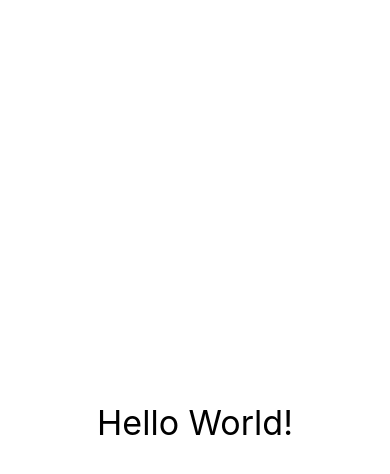
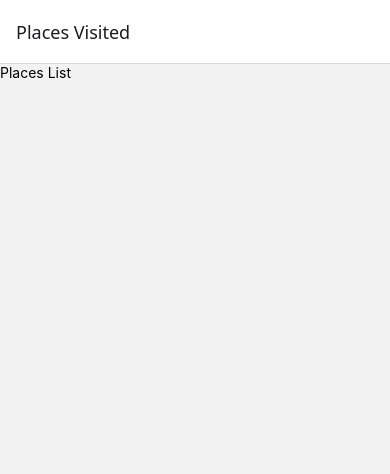
Before and after one commit to MartinKochanov/places-diary, a React Native app: screen /Places in a window 390 px wide. Shown: the top 474 px of the page. Built offline with nearby package versions, Linux system fonts and the light colour scheme.

Commit message:
Add navigation setup with Appnavigator and PlacesScreen components

```diff
--- a/src/App.js
+++ b/src/App.js
@@ -1,20 +1,12 @@
 import { NavigationContainer } from '@react-navigation/native';
 import { StatusBar } from 'expo-status-bar';
-import { Text, View } from 'react-native';
+import Appnavigator from './navigation/Appnavigator';
 
 export default function App() {
   return (
     <NavigationContainer>
       <StatusBar style="auto" />
-      <View style={{
-        justifyContent: 'center',
-        alignItems: 'center',
-        flex: 1
-      }}>
-        <Text style={{ color: 'black', fontSize: 34 }}>
-          Hello World!
-        </Text>
-      </View>
+      <Appnavigator />
     </NavigationContainer>
   );
 }
--- /dev/null
+++ b/src/navigation/Appnavigator.jsx
@@ -0,0 +1,17 @@
+import { createNativeStackNavigator } from "@react-navigation/native-stack";
+import PlacesScreen from "../screens/PlacesScreen";
+
+const Stack = createNativeStackNavigator();
+
+export default function Appnavigator() {
+
+    return (
+        <Stack.Navigator>
+            <Stack.Screen
+                name="Places"
+                component={PlacesScreen}
+                options={{ title: "Places Visited" }}
+            />
+        </Stack.Navigator>
+    );
+}
--- /dev/null
+++ b/src/screens/PlacesScreen.jsx
@@ -0,0 +1,9 @@
+import { View, Text } from "react-native";
+
+export default function PlacesScreen() {
+    return (
+        <View>
+            <Text>Places List</Text>
+        </View>
+    );
+}
```
